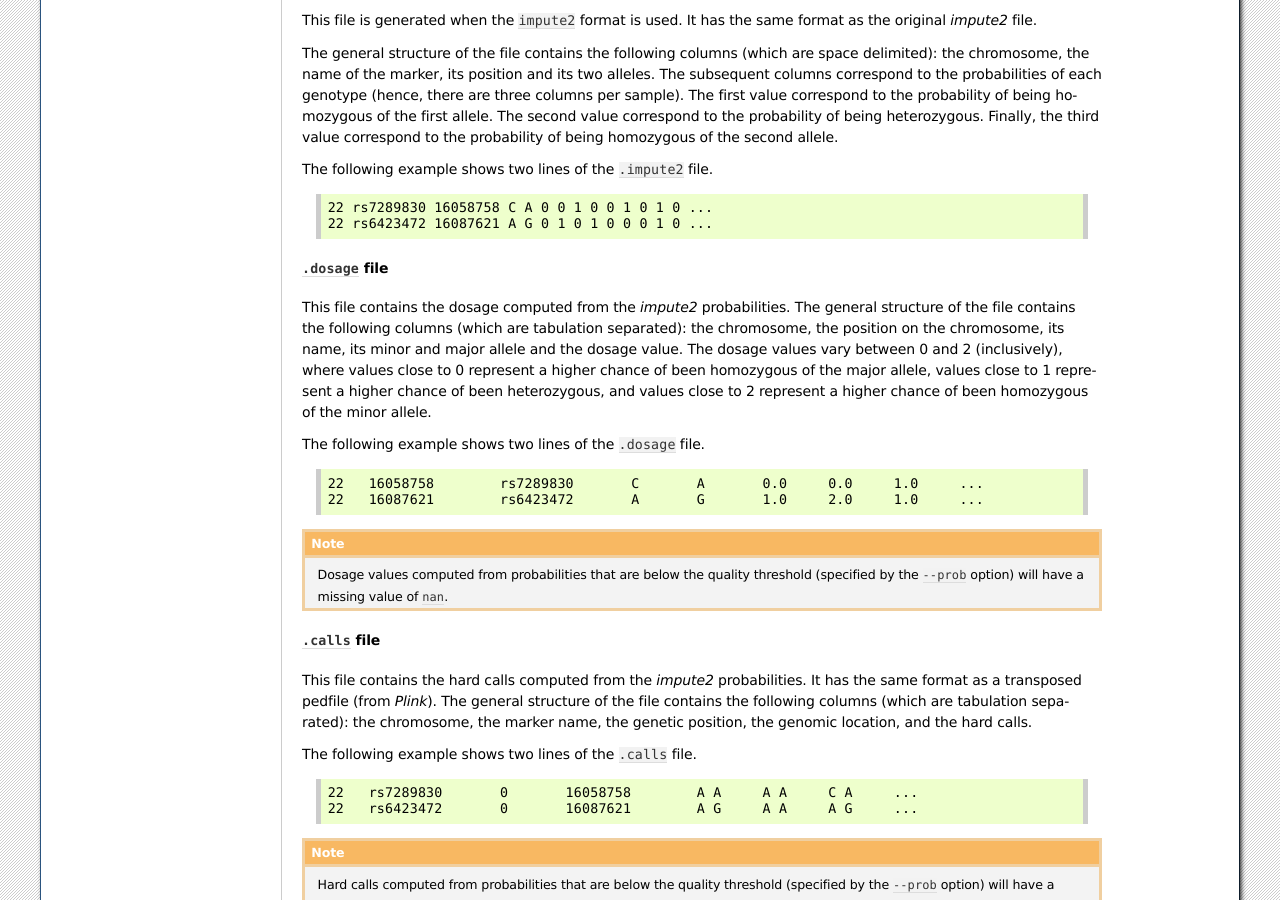
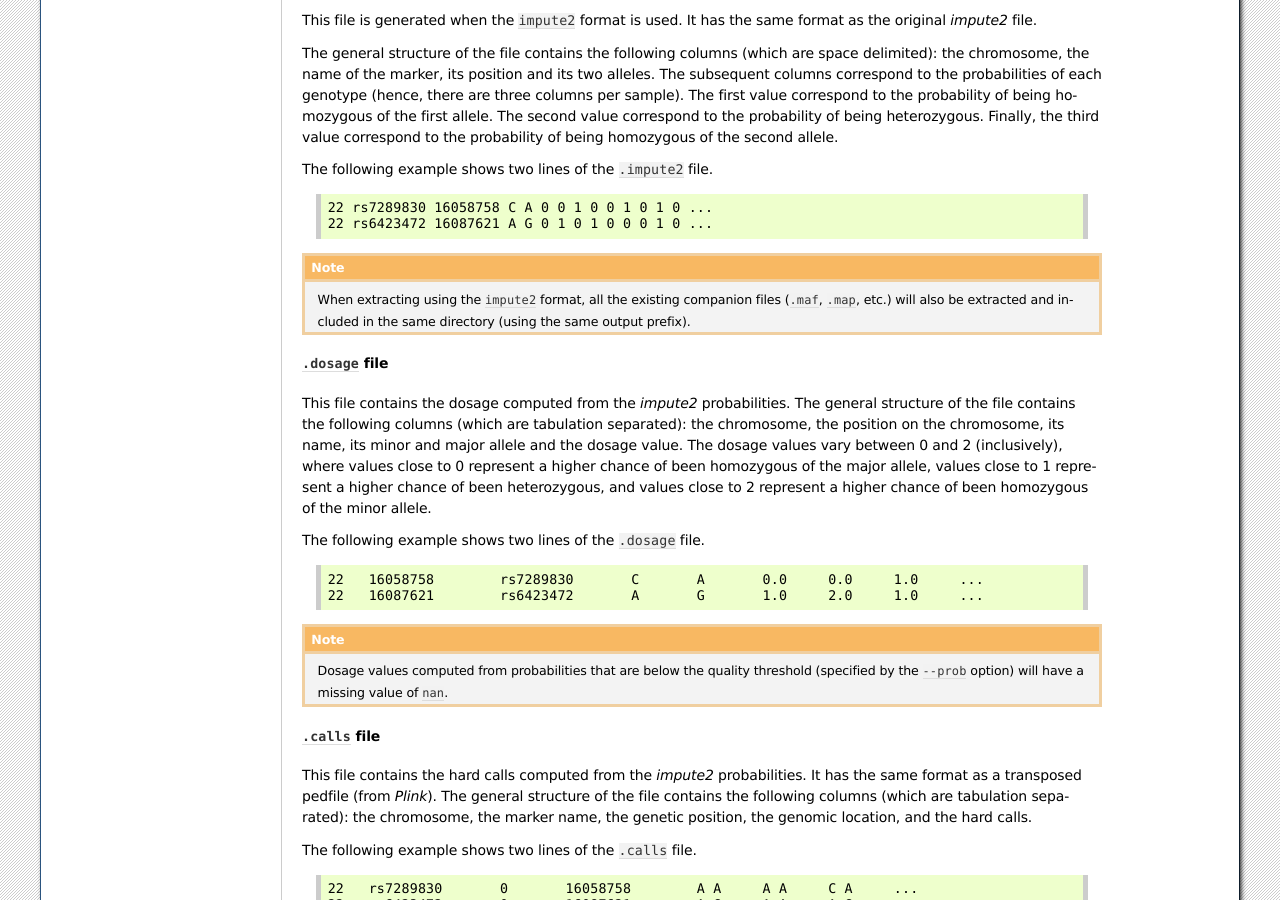
Before and after one commit to pgxcentre/genipe, a Sphinx documentation site: the page built from docs/tutorials/tutorial_extract.rst, in a window 1280 px wide and 900 px high, scrolled down 2014 px. Built offline with Sphinx 7.4.7, drawn with Linux system fonts in a browser that asks for light colours; the version number could not be read and is left out.

Commit message:
Added information about the companion files in the documentation

```diff
--- a/docs/tutorials/tutorial_extract.rst
+++ b/docs/tutorials/tutorial_extract.rst
@@ -172,6 +172,12 @@ The following example shows two lines of the ``.impute2`` file.
    22 rs7289830 16058758 C A 0 0 1 0 0 1 0 1 0 ...
    22 rs6423472 16087621 A G 0 1 0 1 0 0 0 1 0 ...
 
+.. note::
+
+   When extracting using the ``impute2`` format, all the existing companion
+   files (``.maf``, ``.map``, etc.) will also be extracted and included in the
+   same directory (using the same output prefix).
+
 
 ``.dosage`` file
 """""""""""""""""
```
